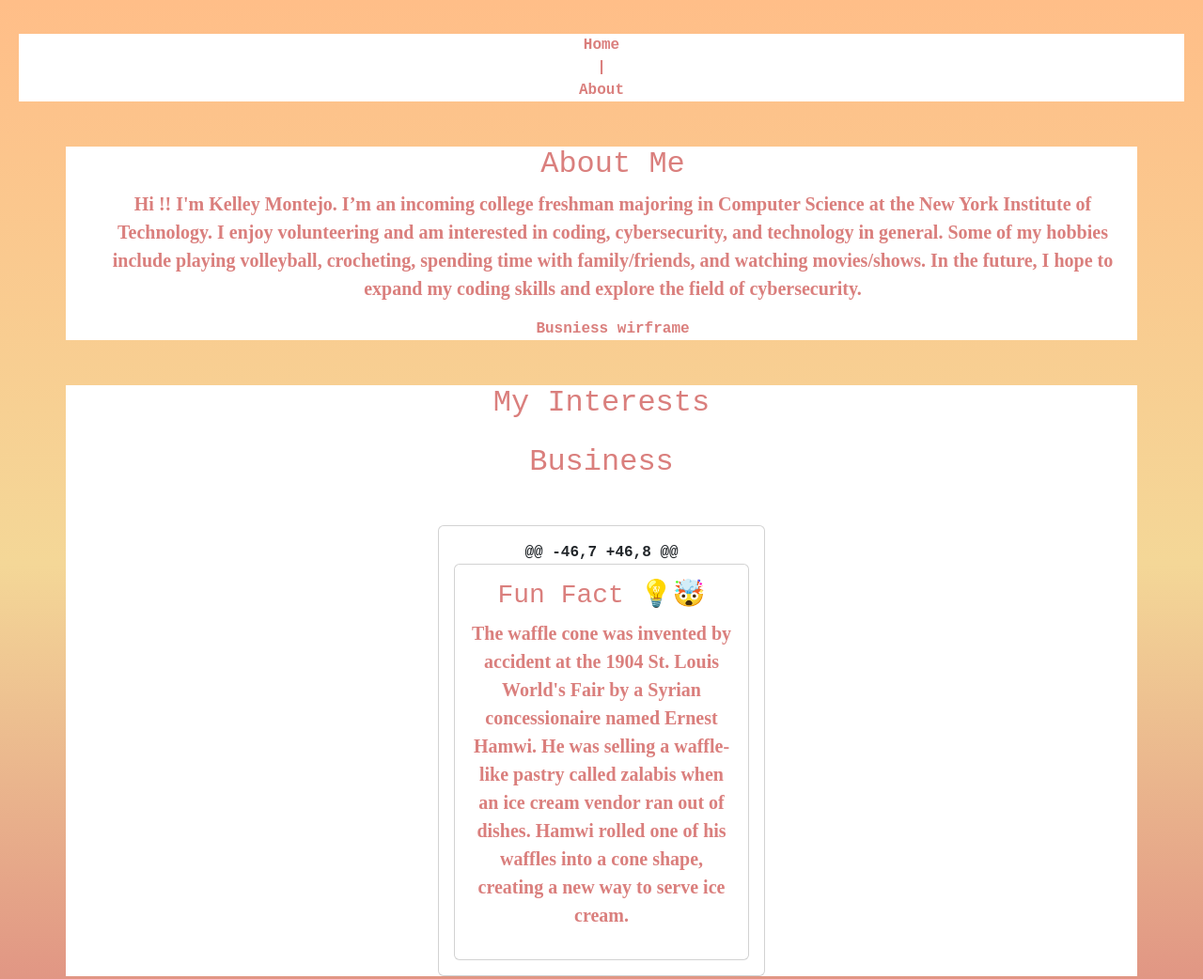
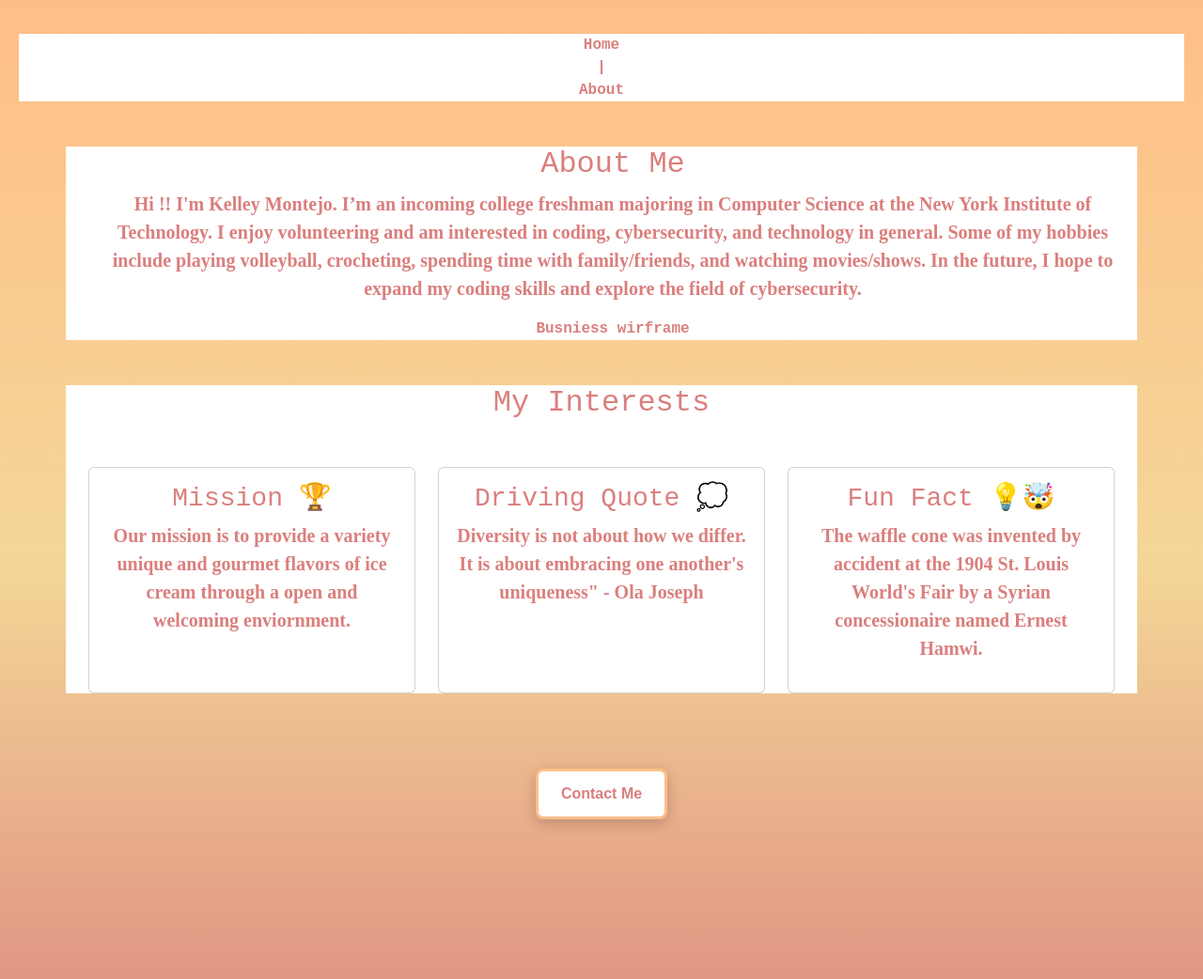
Before and after one commit to KelleyMontejo/KelleyMontejo.github.io, a plain HTML site: page IceCreamWebsite/AboutMe.html in a window 1280 px wide. Shown: the top 1042 px of the page at 94% size. Drawn offline with nearby package versions, Linux system fonts and the light colour scheme.

Commit message:
Update AboutMe.html

```diff
--- a/IceCreamWebsite/AboutMe.html
+++ b/IceCreamWebsite/AboutMe.html
@@ -23,16 +23,73 @@
   <section class="container my-5">
     <header>
     <h2 class="text-center mb-4">My Interests</h2>
-    <h2 class="text-center mb-4">Business</h2>
     <div class="row g-4">
       <div class="col-md-4">
         <div class="card h-100 text-center p-3">
-@@ -46,7 +46,8 @@
+          <header>
+          <h3>Mission 🏆</h3>
+          <p>Our mission is to provide a variety unique and gourmet flavors of ice cream through a open and welcoming enviornment.</p>
+        </header>
+        </div>
+      </div>
+      <div class="col-md-4">
+        <div class="card h-100 text-center p-3">
+          <header>
+          <h3>Driving Quote 💭</h3>
+          <p>
+          Diversity is not about how we differ. It is about embracing one another's uniqueness"
+          - Ola Joseph </p>
+            </header>
+        </div>
+      </div>
+      <div class="col-md-4">
         <div class="card h-100 text-center p-3">
          <header>
           <h3>Fun Fact 💡🤯</h3>
-          <p>The waffle cone was invented by accident at the 1904 St. Louis World's Fair by a Syrian concessionaire named Ernest Hamwi. He was selling a waffle-like pastry called zalabis when an ice cream vendor ran out of dishes. Hamwi rolled one of his waffles into a cone shape, creating a new way to serve ice cream.
-</p>
+          <p>The waffle cone was invented by accident at the 1904 St. Louis World's Fair by a Syrian concessionaire named Ernest Hamwi.</p>
            </header>
         </div>
       </div>
+    </div>
+  </section>
+  </header>
+
+    <style>
+          .get-started-button {
+              /* Basic button styling */
+            display: inline-block;
+            margin-top: 2rem;
+            padding: 0.75rem 1.5rem;
+            background-color: #ffffff;
+            border: 3px solid #FFBE88;
+            color: #DA7F7D;
+            text-decoration: none;
+            font-weight: bold;
+            border-radius: 8px;
+              cursor: pointer;
+              box-shadow: 0 4px 15px rgba(0, 0, 0, 0.2);
+              transition: all 0.3s ease; /* Smooth transition for hover effects */
+              animation: bounce 2s infinite;
+          }
+          .get-started-button:hover {
+              background-color: #F4D797;
+              transform: scale(1.05);
+          }
+          @keyframes bounce {
+              0%, 20%, 50%, 80%, 100% {
+                  transform: translateY(0); /* The button is at its original position */
+              }
+              40% {
+                  transform: translateY(-30px); /* The button moves up */
+              }
+              60% {
+                  transform: translateY(-20px); /* The button moves down a bit */
+              }
+          }
+      </style>
+      <a button id="contactBtn" class="get-started-button">
+          Contact Me
+      </a>
+    </style>
+        <script src="script.js"></script>
+  </html>
```
